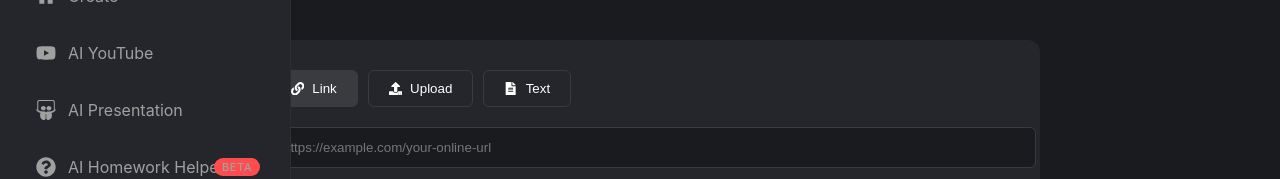
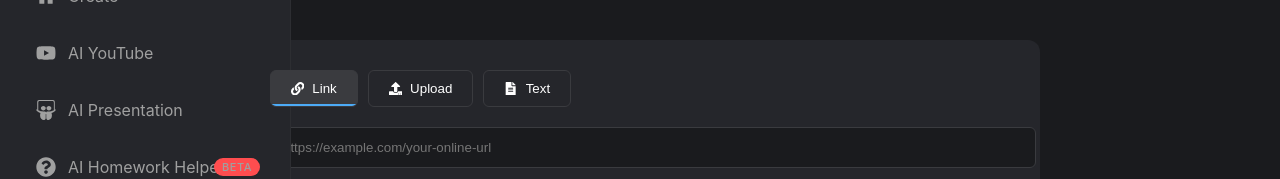
Before and after one commit to ansht3/note_gpt, a React (Create React App) app: page / in a window 1280 px wide. Shown: the part 130-309 px from the top of the page. Built offline with nearby package versions, Linux system fonts and the light colour scheme.

Commit message:
adding new functionality to support the interactive features for homepage

```diff
--- a/src/components/HomePage.css
+++ b/src/components/HomePage.css
@@ -26,6 +26,8 @@
   border-radius: 6px;
   color: white;
   cursor: pointer;
+  position: relative;
+  overflow: hidden;
 }
 
 .tab.active {
@@ -55,6 +57,15 @@
   border-radius: 6px;
   cursor: pointer;
   font-weight: bold;
+  display: flex;
+  align-items: center;
+  justify-content: center;
+  gap: 10px;
+}
+
+.synthesize-btn.processing {
+  background-color: #2d8ac7;
+  cursor: not-allowed;
 }
 
 .supported-links {
@@ -88,6 +99,45 @@
   padding: 40px;
   text-align: center;
   cursor: pointer;
+  transition: all 0.3s ease;
+  position: relative;
+  overflow: hidden;
+}
+
+.upload-area.drag-active {
+  border-color: #4dabf7;
+  background-color: rgba(77, 171, 247, 0.1);
+}
+
+.upload-area.has-file {
+  border-style: solid;
+  border-color: #4dabf7;
+}
+
+.file-icon {
+  font-size: 32px;
+  color: #4dabf7;
+  margin-bottom: 10px;
+}
+
+.file-name {
+  margin: 10px 0;
+  color: #fff;
+  font-weight: 500;
+}
+
+.remove-file {
+  background-color: #ff4d4f;
+  color: white;
+  border: none;
+  padding: 5px 15px;
+  border-radius: 4px;
+  cursor: pointer;
+  margin-top: 10px;
+}
+
+.remove-file:hover {
+  background-color: #ff6b6b;
 }
 
 .text-input {
@@ -100,3 +150,39 @@
   color: white;
   resize: vertical;
 }
+
+.spinner {
+  animation: spin 1s linear infinite;
+}
+
+@keyframes spin {
+  from {
+    transform: rotate(0deg);
+  }
+  to {
+    transform: rotate(360deg);
+  }
+}
+
+.tab::after {
+  content: "";
+  position: absolute;
+  bottom: 0;
+  left: 0;
+  width: 100%;
+  height: 2px;
+  background-color: #4dabf7;
+  transform: translateX(-100%);
+  transition: transform 0.3s ease;
+}
+
+.tab.active::after {
+  transform: translateX(0);
+}
+
+.url-input:focus,
+.text-input:focus {
+  border-color: #4dabf7;
+  outline: none;
+  box-shadow: 0 0 0 2px rgba(77, 171, 247, 0.2);
+}
```
